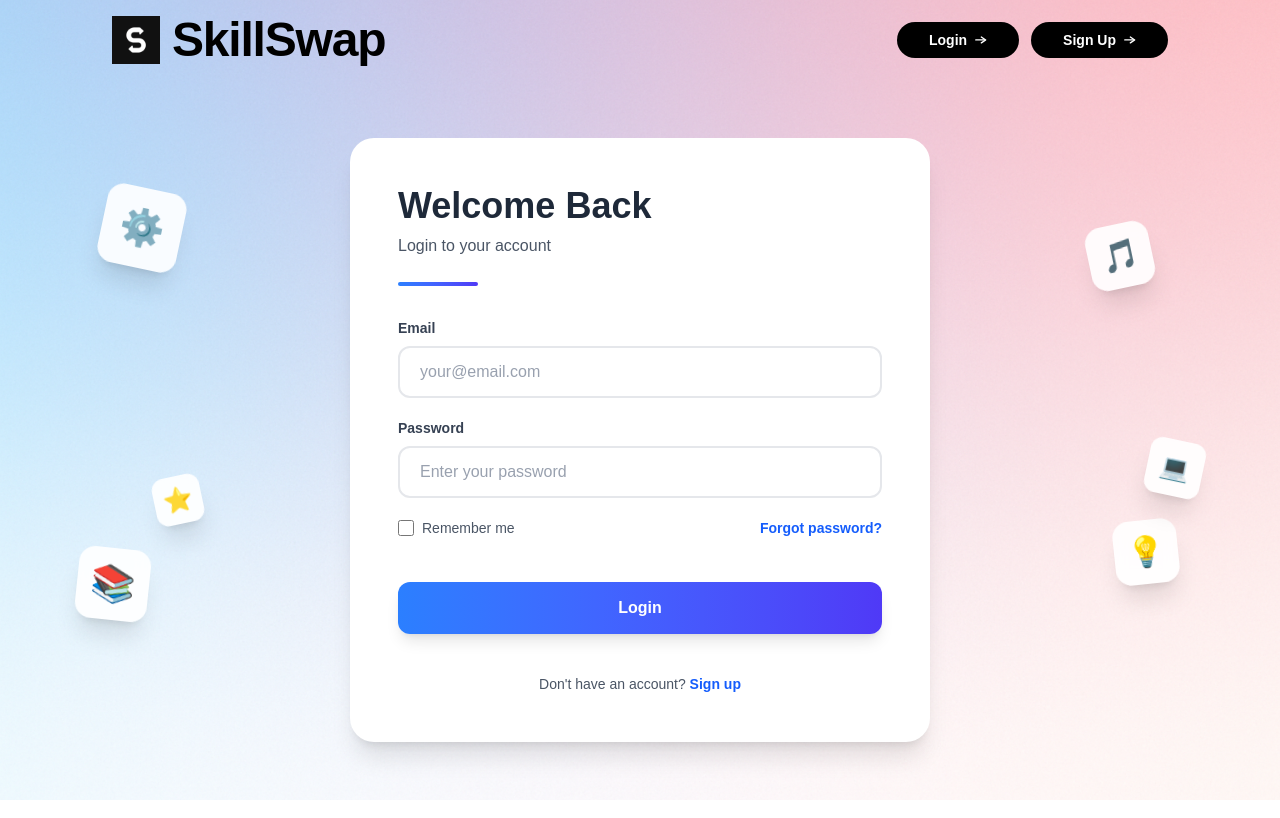
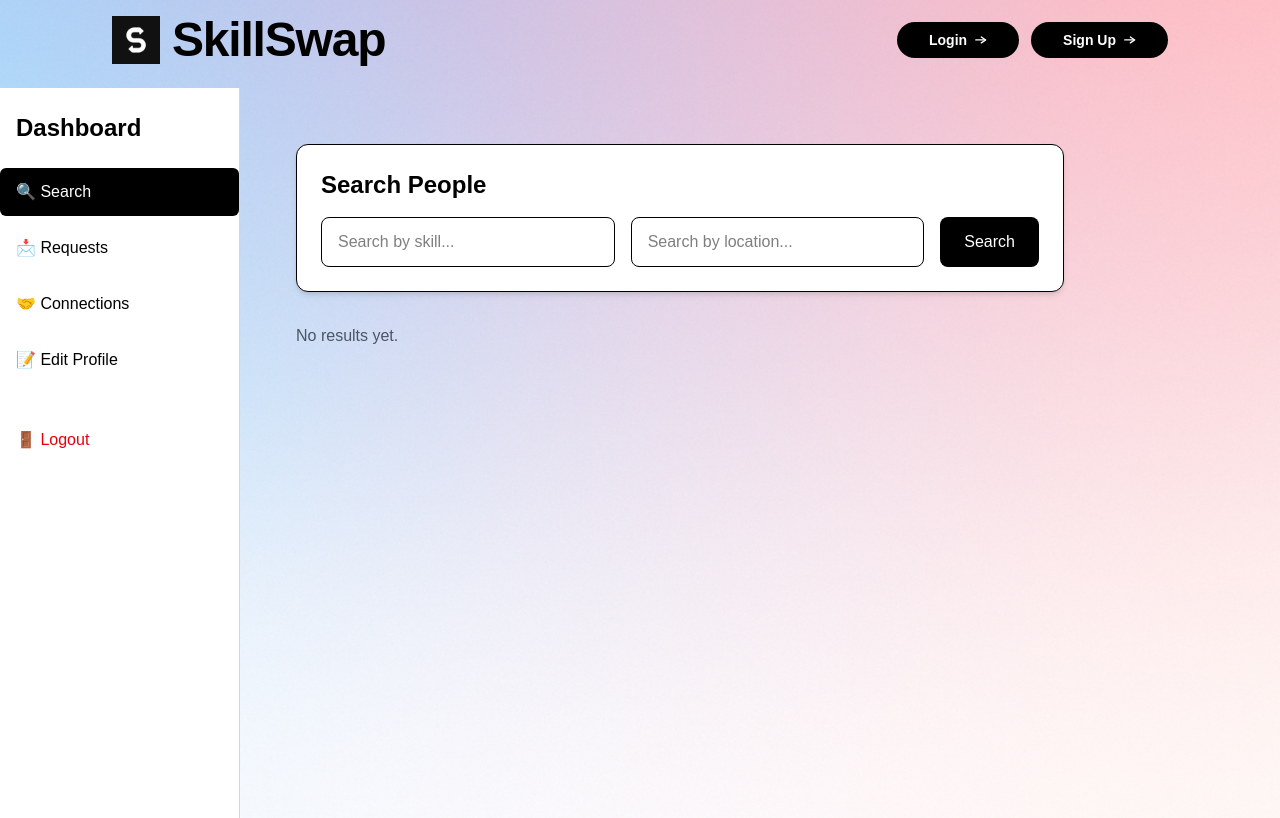
Before and after one commit to JaivardhanSingh25/SkillSwap, a React (Vite) app in the folder client/: page /admin in a window 1280 px wide. Built offline with nearby package versions, Linux system fonts and the light colour scheme; a web font is replaced by a local one.

Commit message:
Implemented Auth Page

```diff
--- a/client/src/App.jsx
+++ b/client/src/App.jsx
@@ -2,10 +2,10 @@ import React from 'react'
 import { Route, Routes } from 'react-router-dom'
 import Home from './pages/Home'
 import Layout from './pages/admin/Layout'
-import Search from './pages/admin/Layout'
-import Requests from './pages/admin/Layout'
-import Connections from './pages/admin/Layout'
-import EditProfile from './pages/admin/Layout'
+import Search from './pages/admin/Search'
+import Requests from './pages/admin/Requests'
+import Connections from './pages/admin/Connections'
+import EditProfile from './pages/admin/EditProfile'
 import AuthLayout from './pages/AuthLayout'
 const App = () => {
 
@@ -15,7 +15,7 @@ const App = () => {
         <Routes>
           <Route path='/' element = {<Home/>}></Route>
           <Route path='/signup' element = {<AuthLayout/>}></Route>
-            <Route path='/admin' element={false ? <Layout/> : <AuthLayout/>}>
+            <Route path='/admin' element={true ? <Layout/> : <AuthLayout/>}>
               <Route index element={<Search/>}/>
               <Route path='requests' element = {<Requests/>}/>
               <Route path='connections' element = {<Connections/>}/>
--- a/client/src/components/LoginForm.jsx
+++ b/client/src/components/LoginForm.jsx
@@ -30,7 +30,7 @@ const LoginForm = () => {
       </div>
 
       {/* Decorative Line */}
-      <div className="w-20 h-1 bg-gradient-to-r from-blue-500 to-indigo-600 mb-8 rounded-full"></div>
+      <div className="w-20 h-1 bg-linear-to-r from-blue-500 to-indigo-600 mb-8 rounded-full"></div>
 
       {/* Form */}
       <form onSubmit={submitHandler} className="space-y-5">
@@ -75,7 +75,7 @@ const LoginForm = () => {
         {/* Submit Button */}
         <button
           type="submit"
-          className="w-full bg-gradient-to-r from-blue-500 to-indigo-600 text-white py-3.5 rounded-xl font-semibold text-base shadow-lg hover:shadow-xl hover:from-blue-600 hover:to-indigo-700 transform hover:scale-[1.02] transition-all duration-200 mt-6"
+          className="w-full bg-linear-to-r from-blue-500 to-indigo-600 text-white py-3.5 rounded-xl font-semibold text-base shadow-lg hover:shadow-xl hover:from-blue-600 hover:to-indigo-700 transform hover:scale-[1.02] transition-all duration-200 mt-6"
         >
           Login
         </button>
--- a/client/src/components/SignupForm.jsx
+++ b/client/src/components/SignupForm.jsx
@@ -39,7 +39,7 @@ const SignupForm = () => {
       </div>
 
       {/* Decorative Line */}
-      <div className="w-20 h-1 bg-gradient-to-r from-blue-500 to-indigo-600 mb-8 rounded-full"></div>
+      <div className="w-20 h-1 bg-linear-to-r from-blue-500 to-indigo-600 mb-8 rounded-full"></div>
 
       {/* Form */}
       <form onSubmit={submitHandler} className="space-y-5">
@@ -155,7 +155,7 @@ const SignupForm = () => {
         {/* Submit Button */}
         <button
           type="submit"
-          className="w-full bg-gradient-to-r from-blue-500 to-indigo-600 text-white py-3.5 rounded-xl font-semibold text-base shadow-lg hover:shadow-xl hover:from-blue-600 hover:to-indigo-700 transform hover:scale-[1.02] transition-all duration-200 mt-6"
+          className="w-full bg-linear-to-r from-blue-500 to-indigo-600 text-white py-3.5 rounded-xl font-semibold text-base shadow-lg hover:shadow-xl hover:from-blue-600 hover:to-indigo-700 transform hover:scale-[1.02] transition-all duration-200 mt-6"
         >
           Sign Up
         </button>
--- a/client/src/components/admin/Sidebar.jsx
+++ b/client/src/components/admin/Sidebar.jsx
@@ -1,9 +1,57 @@
-import React from 'react'
+import React from "react";
+import { NavLink } from "react-router-dom";
 
 const Sidebar = () => {
+  const linkClasses = "flex items-center gap-3 px-4 py-3 rounded-md font-medium transition";
+
   return (
-    <div></div>
-  )
-}
+    <div className="w-60 h-screen bg-white border-r border-gray-300 flex flex-col py-6">
+      <h1 className="text-2xl font-bold px-4 mb-6">Dashboard</h1>
 
-export default Sidebar
+      <nav className="flex flex-col gap-2">
+        <NavLink
+          to="/admin"
+          end
+          className={({ isActive }) =>
+            `${linkClasses} ${isActive ? "bg-black text-white hover:bg-black" : "hover:bg-black/10"}`
+          }
+        >
+          🔍 Search
+        </NavLink>
+
+        <NavLink
+          to="/admin/requests"
+          className={({ isActive }) =>
+            `${linkClasses} ${isActive ? "bg-black text-white hover:bg-black" : "hover:bg-black/10"}`
+          }
+        >
+          📩 Requests
+        </NavLink>
+
+        <NavLink
+          to="/admin/connections"
+          className={({ isActive }) =>
+            `${linkClasses} ${isActive ? "bg-black text-white hover:bg-black" : "hover:bg-black/10"}`
+          }
+        >
+          🤝 Connections
+        </NavLink>
+
+        <NavLink
+          to="/admin/editProfile"
+          className={({ isActive }) =>
+            `${linkClasses} ${isActive ? "bg-black text-white hover:bg-black" : "hover:bg-black/10"}`
+          }
+        >
+          📝 Edit Profile
+        </NavLink>
+
+        <button className="mt-6 text-left px-4 py-3 font-medium text-red-600 hover:bg-red-100 rounded-md transition cursor-pointer">
+          🚪 Logout
+        </button>
+      </nav>
+    </div>
+  );
+};
+
+export default Sidebar;
--- /dev/null
+++ b/client/src/components/admin/UserCard.jsx
@@ -0,0 +1,23 @@
+import React from "react";
+
+const UserCard = ({ user }) => {
+  return (
+    <div className="bg-white shadow-md rounded-xl p-5 border hover:shadow-lg transition">
+      <h3 className="text-xl font-bold">{user.name}</h3>
+
+      <p className="mt-2 text-gray-700">
+        <strong>Skill:</strong> {user.skill}
+      </p>
+
+      <p className="text-gray-700">
+        <strong>Location:</strong> {user.location}
+      </p>
+
+      <button className="mt-4 w-full bg-black text-white py-2 rounded-lg hover:opacity-80 transition">
+        View Profile
+      </button>
+    </div>
+  );
+};
+
+export default UserCard;
--- a/client/src/pages/admin/Layout.jsx
+++ b/client/src/pages/admin/Layout.jsx
@@ -1,9 +1,37 @@
-import React from 'react'
+import React from "react";
+import Navbar from "../../components/Navbar";
+import Sidebar from "../../components/admin/Sidebar";
+import { Outlet } from "react-router-dom";
+import { assets } from "../../assets/assets";
 
 const Layout = () => {
   return (
-    <div>Layout</div>
-  )
-}
+    <div className="w-screen min-h-screen relative overflow-hidden flex flex-col">
 
-export default Layout
+      {/* Navbar */}
+      <Navbar />
+
+      {/* Background */}
+      <img
+        src={assets.bgimage}
+        className="absolute inset-0 w-full h-full -z-10 object-cover"
+      />
+
+      {/* Content layout */}
+      <div className="flex w-full h-[calc(100vh-70px)] mt-2">
+
+        {/* Sidebar */}
+        <Sidebar />
+
+        {/* Main Content */}
+        <div className="flex-1 p-6 overflow-y-auto">
+          <Outlet />
+        </div>
+
+      </div>
+
+    </div>
+  );
+};
+
+export default Layout;
--- a/client/src/pages/admin/Search.jsx
+++ b/client/src/pages/admin/Search.jsx
@@ -1,9 +1,77 @@
-import React from 'react'
+import React, { useState } from "react";
+import UserCard from "../../components/admin/UserCard"; // <-- card component
 
 const Search = () => {
+  const [skill, setSkill] = useState("");
+  const [location, setLocation] = useState("");
+  const [results, setResults] = useState([]);
+  const [loading, setLoading] = useState(false);
+
+  const handleSearch = async () => {
+    setLoading(true);
+
+    try {
+      const res = await fetch(
+        `http://localhost:5000/api/users/search?skill=${skill}&location=${location}`
+      );
+
+      const data = await res.json();
+      setResults(data.users || []);  // depends on your backend JSON
+    } catch (error) {
+      console.error("Search failed", error);
+    }
+
+    setLoading(false);
+  };
+
   return (
-    <div>Search</div>
-  )
-}
+    <div className="flex flex-col w-full p-8">
 
-export default Search
+      {/* Search Form */}
+      <div className="bg-white p-6 rounded-xl shadow-md border w-full max-w-3xl">
+        <h2 className="text-2xl font-bold mb-4">Search People</h2>
+
+        <div className="flex flex-col md:flex-row gap-4">
+
+          <input
+            type="text"
+            placeholder="Search by skill..."
+            value={skill}
+            onChange={(e) => setSkill(e.target.value)}
+            className="border px-4 py-3 rounded-lg w-full"
+          />
+
+          <input
+            type="text"
+            placeholder="Search by location..."
+            value={location}
+            onChange={(e) => setLocation(e.target.value)}
+            className="border px-4 py-3 rounded-lg w-full"
+          />
+
+          <button
+            onClick={handleSearch}
+            className="px-6 py-3 bg-black text-white rounded-lg hover:opacity-80 transition w-full md:w-auto"
+          >
+            Search
+          </button>
+
+        </div>
+      </div>
+
+      {/* Results */}
+      <div className="mt-8 grid grid-cols-1 sm:grid-cols-2 lg:grid-cols-3 gap-6">
+        {loading ? (
+          <p className="text-gray-600">Searching...</p>
+        ) : results.length > 0 ? (
+          results.map((user) => <UserCard key={user._id} user={user} />)
+        ) : (
+          <p className="text-gray-600">No results yet.</p>
+        )}
+      </div>
+
+    </div>
+  );
+};
+
+export default Search;
```
